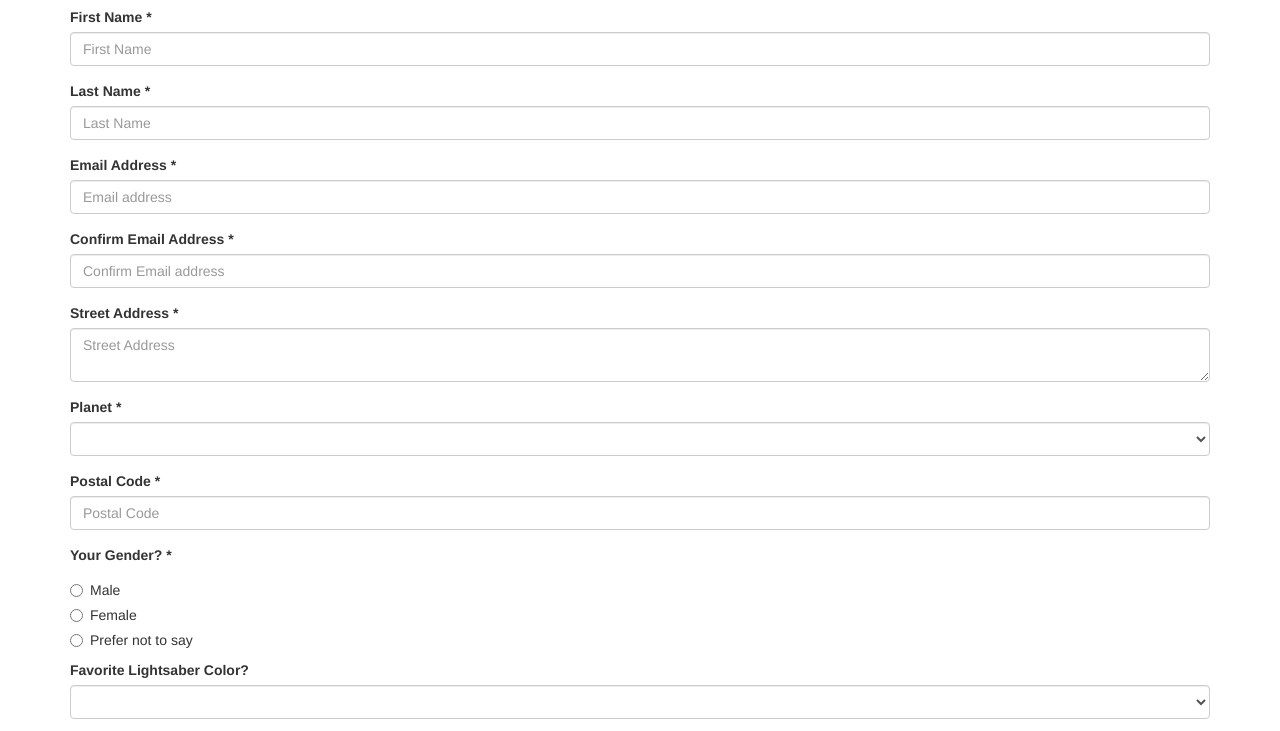
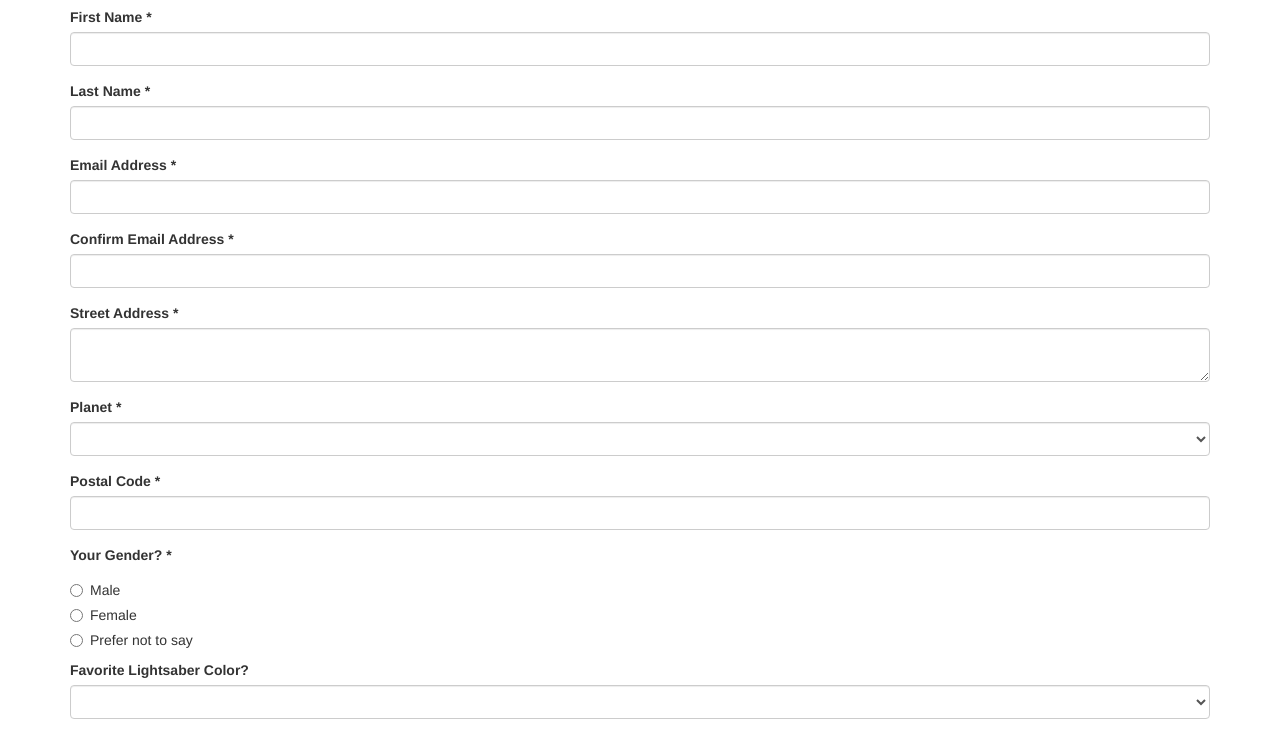
Before and after one commit to kentcdodds/angular-formly-convert, a plain HTML site: page index.html in a window 1280 px wide. Shown: the part 351-1082 px from the top of the page. Drawn offline with nearby package versions, Linux system fonts and the light colour scheme; some packages are replaced by stand-ins of ours; files whose address does not match are found by name.

Commit message:
removing placeholder because it is redudent

```diff
--- a/index.html
+++ b/index.html
@@ -37,27 +37,27 @@
     <form name="vm.userForm" ng-submit="vm.onSubmit(vm.user)">
       <div class="form-group" has-error="vm.userForm.firstName">
         <label for="firstName">First Name *</label>
-        <input type="text" ng-model="vm.user.firstName" name="firstName" class="form-control" id="firstName" placeholder="First Name" required>
+        <input type="text" ng-model="vm.user.firstName" name="firstName" class="form-control" id="firstName" required>
         <div my-messages="vm.userForm.firstName"></div>
       </div>
       <div class="form-group" has-error="vm.userForm.lastName">
         <label for="lastName">Last Name *</label>
-        <input type="text" ng-model="vm.user.lastName" name="lastName" class="form-control" id="lastName" placeholder="Last Name" required>
+        <input type="text" ng-model="vm.user.lastName" name="lastName" class="form-control" id="lastName" required>
         <div my-messages="vm.userForm.lastName"></div>
       </div>
       <div class="form-group" has-error="vm.userForm.email">
         <label for="emailAddress">Email Address *</label>
-        <input type="email" ng-model="vm.user.email" name="email" class="form-control" id="emailAddress" placeholder="Email address" required>
+        <input type="email" ng-model="vm.user.email" name="email" class="form-control" id="emailAddress" required>
         <div my-messages="vm.userForm.email"></div>
       </div>
       <div class="form-group" has-error="vm.userForm.confirmEmail">
         <label for="emailAddressConfirm">Confirm Email Address *</label>
-        <input type="email" ng-model="vm.user.confirmEmail" name="confirmEmail" must-match="vm.user.email" class="form-control" id="emailAddressConfirm" placeholder="Confirm Email address" required>
+        <input type="email" ng-model="vm.user.confirmEmail" name="confirmEmail" must-match="vm.user.email" class="form-control" id="emailAddressConfirm" required>
         <div my-messages="vm.userForm.confirmEmail"></div>
       </div>
       <div class="form-group" has-error="vm.userForm.streetAddress">
         <label for="streetAddress">Street Address *</label>
-        <textarea ng-model="vm.user.streetAddress" name="streetAddress" class="form-control" id="streetAddress" placeholder="Street Address" required></textarea>
+        <textarea ng-model="vm.user.streetAddress" name="streetAddress" class="form-control" id="streetAddress" required></textarea>
         <div my-messages="vm.userForm.streetAddress"></div>
       </div>
       <div class="form-group" has-error="vm.userForm.planet">
@@ -69,7 +69,7 @@
       </div>
       <div class="form-group" has-error="vm.userForm.postalCode">
         <label for="postalCode">Postal Code *</label>
-        <input type="number" ng-model="vm.user.postalCode" name="postalCode" class="form-control" id="postalCode" placeholder="Postal Code" required>
+        <input type="number" ng-model="vm.user.postalCode" name="postalCode" class="form-control" id="postalCode" required>
         <div my-messages="vm.userForm.postalCode"></div>
       </div>
       <div class="radio-group" has-error="vm.userForm.genderRadios">
```
